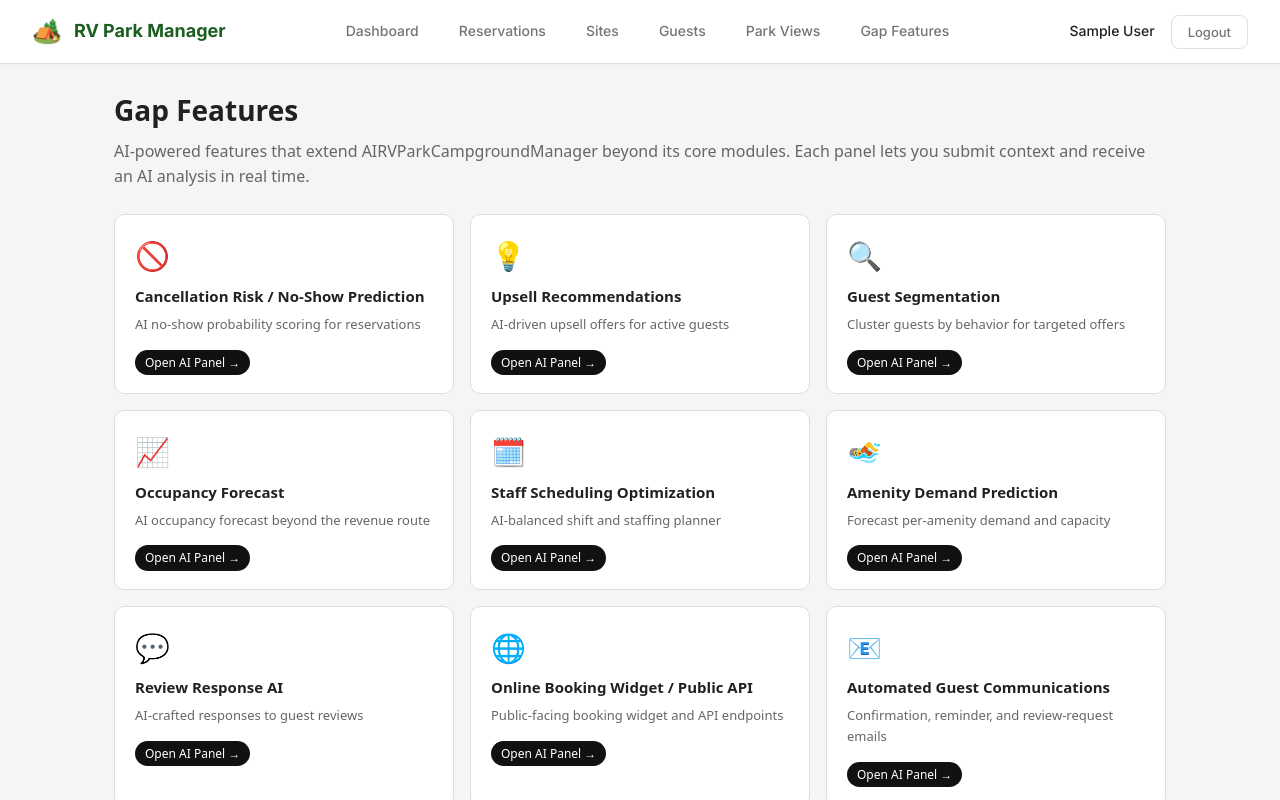
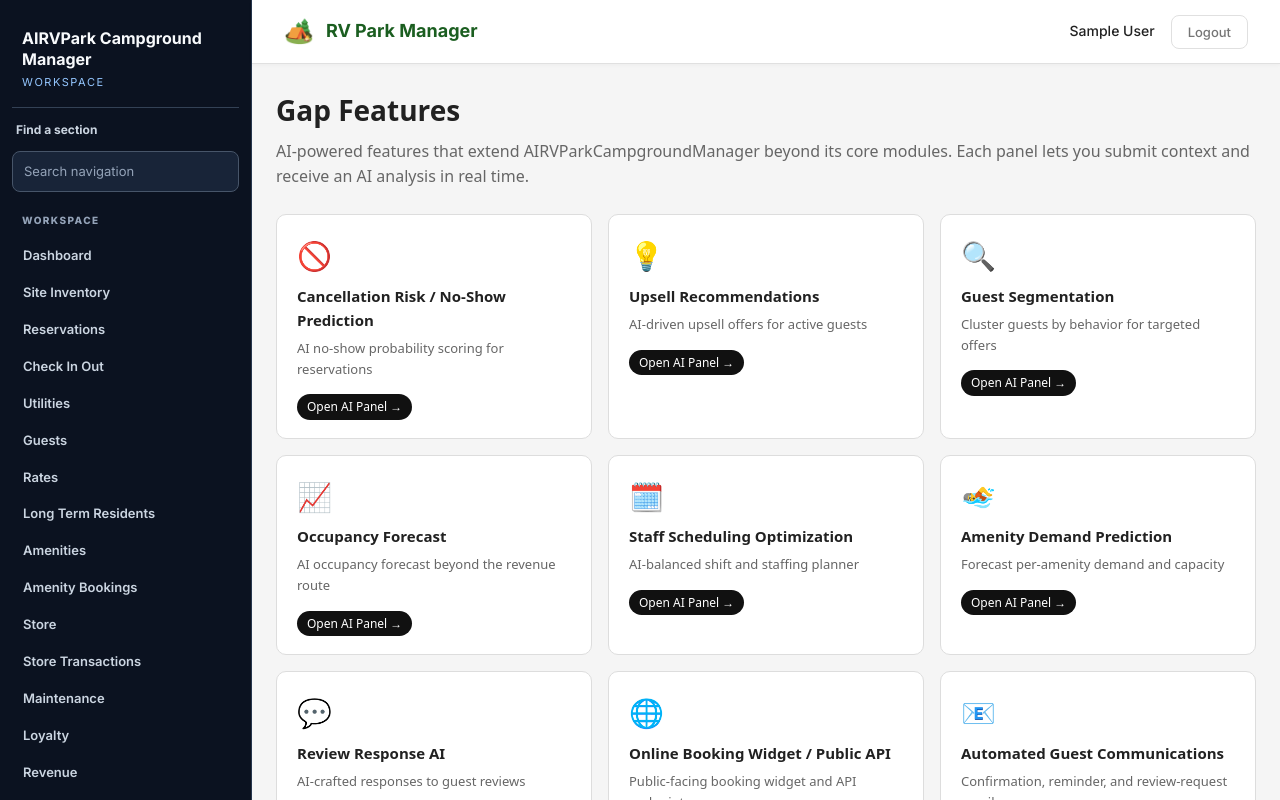
Before and after one commit to eakarsu/AIRVParkCampgroundManager, a React (Vite) app in the folder frontend/: page /gap-features in a window 1280 px wide. Shown: the top 800 px of the page. Built offline with nearby package versions, Linux system fonts and the light colour scheme; no server answers; sample sign-in values are in the browser's storage.

Commit message:
Add sidebar navigation to app workspace

```diff
--- a/frontend/src/App.jsx
+++ b/frontend/src/App.jsx
@@ -1,3 +1,5 @@
+import { useLocation } from 'react-router-dom';
+import AppSidebar from './components/AppSidebar';
 import React from 'react';
 import { Routes, Route, Navigate } from 'react-router-dom';
 import Login from './pages/Login';
@@ -71,9 +73,18 @@
   return children;
 }
 
+function SidebarFrame({ children }) {
+  const location = useLocation();
+  const show = Boolean(localStorage.getItem('token')) && location.pathname !== '/' && !['/login', '/register'].includes(location.pathname);
+  return <div className={show ? 'codex-nav-shell' : undefined}>
+    {show && <AppSidebar />}
+    {children}
+  </div>;
+}
+
 function App() {
   return (
-    <Routes>
+    <SidebarFrame><Routes>
         <Route path="/insights/timeline" element={<ProtectedRoute><TimelineView /></ProtectedRoute>} />
         <Route path="/codex/custom-viz" element={<ProtectedRoute><CodexCustomVizFeature /></ProtectedRoute>} />
         <Route path="/codex/operations" element={<ProtectedRoute><CodexOperationsFeature /></ProtectedRoute>} />
@@ -135,7 +146,7 @@
       {/* === End Batch 07 === */}
       <Route path="/custom-views" element={<ProtectedRoute><CustomViewsPage /></ProtectedRoute>} />
       <Route path="/gap-features" element={<ProtectedRoute><GapFeaturesIndex /></ProtectedRoute>} />
-    </Routes>
+    </Routes></SidebarFrame>
   );
 }
 
--- /dev/null
+++ b/frontend/src/components/AppSidebar.css
@@ -0,0 +1,17 @@
+
+.codex-nav-shell{display:grid!important;grid-template-columns:252px minmax(0,1fr);grid-template-rows:auto minmax(0,1fr);min-height:100vh}
+.codex-nav-shell>.codex-side{grid-column:1;grid-row:1 / span 2}
+.codex-nav-shell>:not(.codex-side){grid-column:2;min-width:0}
+.codex-nav-shell .navbar-links,.codex-nav-shell .nav-links,.codex-nav-shell .navbar-nav{display:none!important}
+.codex-side{position:sticky;top:0;height:100vh;overflow:auto;padding:18px 12px;background:#0b1220;color:#f8fafc;border-right:1px solid #26364d;display:flex;flex-direction:column;gap:12px;z-index:12}
+.codex-side-brand{display:flex;flex-direction:column;gap:4px;padding:10px 10px 16px;border-bottom:1px solid #334155}
+.codex-side-brand strong{font-size:16px;line-height:1.3;overflow-wrap:anywhere}.codex-side-brand span{font-size:11px;text-transform:uppercase;letter-spacing:.14em;color:#93c5fd}
+.codex-side-search-label{font-size:12px;font-weight:700;color:#cbd5e1;padding:0 4px}
+.codex-side-search{width:100%;padding:9px 11px;border:1px solid #475569;border-radius:8px;background:#182438;color:#fff;font:inherit;font-size:13px}
+.codex-side-search::placeholder{color:#94a3b8}.codex-side-search:focus{outline:2px solid #60a5fa;outline-offset:1px}
+.codex-side-links{overflow:auto;min-height:0;padding-bottom:20px}.codex-side-group{display:flex;flex-direction:column;gap:2px;margin-bottom:14px}
+.codex-side-heading{font-size:10px;text-transform:uppercase;letter-spacing:.14em;color:#94a3b8;font-weight:800;padding:8px 10px}
+.codex-side-link{display:block;color:#cbd5e1!important;text-decoration:none!important;padding:9px 11px;border-radius:8px;font-size:13px;font-weight:600;line-height:1.3}
+.codex-side-link:hover,.codex-side-link:focus-visible{background:#1e293b;color:#fff!important}.codex-side-link.active{background:#2563eb;color:#fff!important}
+.codex-side-empty{color:#cbd5e1;font-size:13px;padding:8px 11px}
+@media(max-width:800px){.codex-nav-shell{grid-template-columns:minmax(0,1fr);grid-template-rows:auto auto minmax(0,1fr)}.codex-nav-shell>.codex-side{grid-column:1;grid-row:1;position:relative;height:auto;max-height:280px}.codex-nav-shell>:not(.codex-side){grid-column:1}}
--- /dev/null
+++ b/frontend/src/components/AppSidebar.jsx
@@ -0,0 +1,84 @@
+import React, { useState } from 'react';
+import { NavLink } from 'react-router-dom';
+import './AppSidebar.css';
+
+const STATIC_LINKS = [
+  { to: '/insights/timeline', label: 'Timeline View', group: 'Insights' },
+  { to: '/codex/custom-viz', label: 'Custom Viz', group: 'Insights' },
+  { to: '/codex/operations', label: 'Operations', group: 'Insights' },
+  { to: '/dashboard', label: 'Dashboard', group: 'Workspace' },
+  { to: '/sites', label: 'Site Inventory', group: 'Workspace' },
+  { to: '/reservations', label: 'Reservations', group: 'Workspace' },
+  { to: '/checkinout', label: 'Check In Out', group: 'Workspace' },
+  { to: '/utilities', label: 'Utilities', group: 'Workspace' },
+  { to: '/guests', label: 'Guests', group: 'Workspace' },
+  { to: '/rates', label: 'Rates', group: 'Workspace' },
+  { to: '/longterm', label: 'Long Term Residents', group: 'Workspace' },
+  { to: '/amenities', label: 'Amenities', group: 'Workspace' },
+  { to: '/amenity-bookings', label: 'Amenity Bookings', group: 'Workspace' },
+  { to: '/store', label: 'Store', group: 'Workspace' },
+  { to: '/transactions', label: 'Store Transactions', group: 'Workspace' },
+  { to: '/maintenance', label: 'Maintenance', group: 'Workspace' },
+  { to: '/loyalty', label: 'Loyalty', group: 'Workspace' },
+  { to: '/revenue', label: 'Revenue', group: 'Workspace' },
+  { to: '/security', label: 'Security', group: 'Workspace' },
+  { to: '/mail', label: 'Mail Packages', group: 'Workspace' },
+  { to: '/propane', label: 'Propane', group: 'Workspace' },
+  { to: '/firewood', label: 'Firewood', group: 'Workspace' },
+  { to: '/dump-station', label: 'Dump Station', group: 'Workspace' },
+  { to: '/ai/dynamic-pricing', label: 'AI Dynamic Pricing', group: 'AI tools' },
+  { to: '/ai/review-response', label: 'AI Review Response', group: 'AI tools' },
+  { to: '/ai/activity-recommendations', label: 'AI Activity Recommendations', group: 'AI tools' },
+  { to: '/ai/site-matching', label: 'AI Site Matching', group: 'AI tools' },
+  { to: '/ai/marketing-content', label: 'AI Marketing Content', group: 'AI tools' },
+  { to: '/ai/maintenance-prediction', label: 'AI Maintenance Prediction', group: 'AI tools' },
+  { to: '/ai/occupancy-forecast', label: 'AI Occupancy Forecast', group: 'AI tools' },
+  { to: '/ai/upsell-recommendations', label: 'AI Upsell Recommendations', group: 'AI tools' },
+  { to: '/ai/cancellation-risk', label: 'AI Cancellation Risk', group: 'AI tools' },
+  { to: '/ai/guest-segmentation', label: 'AI Guest Segmentation', group: 'AI tools' },
+  { to: '/ai/staff-scheduling', label: 'AI Staff Scheduling', group: 'AI tools' },
+  { to: '/ai/amenity-demand-prediction', label: 'AI Amenity Demand Prediction', group: 'AI tools' },
+  { to: '/cf-dynamic-pricing-by-occupancy-demand-season', label: 'Cf Dynamic Pricing By Occupancy Demand Season', group: 'Workspace' },
+  { to: '/cf-guest-lifetime-value-maximization', label: 'Cf Guest Lifetime Value Maximization', group: 'Workspace' },
+  { to: '/cf-occupancy-forecasting-recommendations', label: 'Cf Occupancy Forecasting Recommendations', group: 'Workspace' },
+  { to: '/cf-maintenance-routing-optimization', label: 'Cf Maintenance Routing Optimization', group: 'Workspace' },
+  { to: '/cf-amenity-demand-forecasting', label: 'Cf Amenity Demand Forecasting', group: 'Workspace' },
+  { to: '/cf-reviewresponsive-marketing', label: 'Cf Reviewresponsive Marketing', group: 'Workspace' },
+  { to: '/gap-no-cancellationrisk-noshow-prediction', label: 'Gap No Cancellationrisk Noshow Prediction', group: 'Workspace' },
+  { to: '/gap-no-upsellrecommendations', label: 'Gap No Upsellrecommendations', group: 'Workspace' },
+  { to: '/gap-no-guestsegmentation-cluster-by-behavior', label: 'Gap No Guestsegmentation Cluster By Behavior', group: 'Workspace' },
+  { to: '/gap-no-occupancyforecast', label: 'Gap No Occupancyforecast', group: 'Workspace' },
+  { to: '/gap-no-staffscheduling-optimization', label: 'Gap No Staffscheduling Optimization', group: 'Workspace' },
+  { to: '/gap-no-amenitydemandprediction', label: 'Gap No Amenitydemandprediction', group: 'Workspace' },
+  { to: '/gap-no-reviewresponse-ai-sister-product', label: 'Gap No Reviewresponse Ai Sister Product', group: 'Workspace' },
+  { to: '/gap-no-online-booking-widget-public-api', label: 'Gap No Online Booking Widget Public Api', group: 'Workspace' },
+  { to: '/gap-no-automated-guest-communications-confirmati', label: 'Gap No Automated Guest Communications Confirmati', group: 'Workspace' },
+  { to: '/gap-no-payment-processor-integration-stripe-squa', label: 'Gap No Payment Processor Integration Stripe Squa', group: 'Workspace' },
+  { to: '/gap-limited-housekeepingmaintenance-ticketing-on', label: 'Gap Limited Housekeepingmaintenance Ticketing On', group: 'Workspace' },
+  { to: '/gap-no-notificationssms-system', label: 'Gap No Notificationssms System', group: 'Workspace' },
+  { to: '/gap-no-pms-integration-other-park-systems', label: 'Gap No Pms Integration Other Park Systems', group: 'Workspace' },
+  { to: '/gap-no-reporting-export-beyond-revenue-route', label: 'Gap No Reporting Export Beyond Revenue Route', group: 'Workspace' },
+  { to: '/custom-views', label: 'Custom Views', group: 'Workspace' },
+  { to: '/gap-features', label: 'Gap Features Index', group: 'Workspace' },
+];
+
+export default function AppSidebar({ extraLinks = [] }) {
+  const LINKS = [...STATIC_LINKS, ...extraLinks];
+  const [query, setQuery] = useState('');
+  const visible = LINKS.filter(link => link.label.toLowerCase().includes(query.toLowerCase().trim()));
+  return <aside className="codex-side" aria-label="Application navigation">
+    <div className="codex-side-brand"><strong>AIRVPark Campground Manager</strong><span>Workspace</span></div>
+    <label className="codex-side-search-label" htmlFor="codex-side-search">Find a section</label>
+    <input id="codex-side-search" className="codex-side-search" value={query} onChange={event => setQuery(event.target.value)} placeholder="Search navigation" />
+    <nav className="codex-side-links" aria-label="Sections">
+      {['Workspace', 'AI tools', 'Insights'].map(group => {
+        const items = visible.filter(link => link.group === group);
+        return items.length ? <div className="codex-side-group" key={group}>
+          <span className="codex-side-heading">{group}</span>
+          {items.map(link => <NavLink key={link.to} to={link.to} end={link.to === '/'} className={({ isActive }) => `codex-side-link${isActive ? ' active' : ''}`}>{link.label}</NavLink>)}
+        </div> : null;
+      })}
+      {visible.length === 0 && <p className="codex-side-empty">No matching sections</p>}
+    </nav>
+  </aside>;
+}
```
